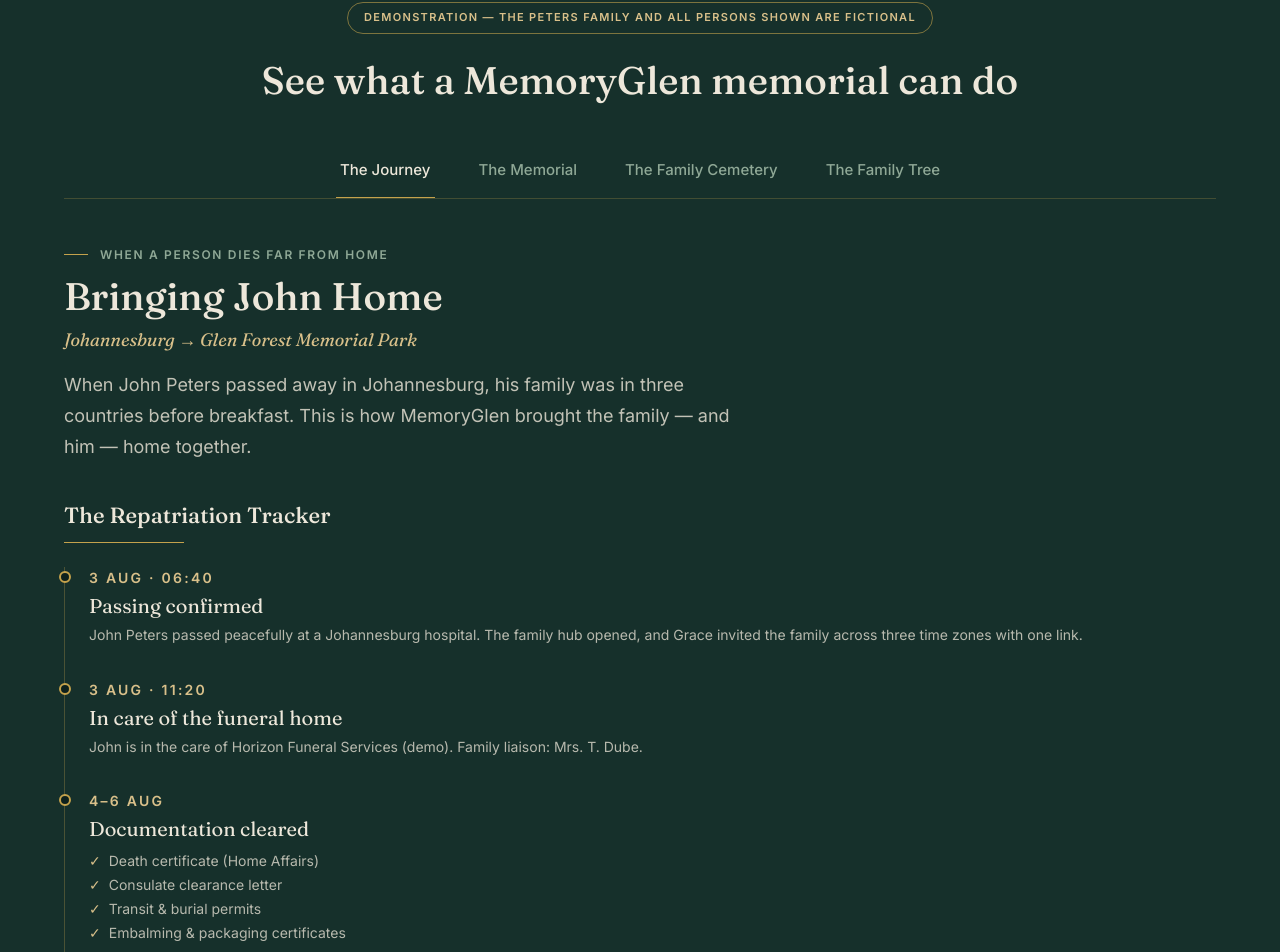
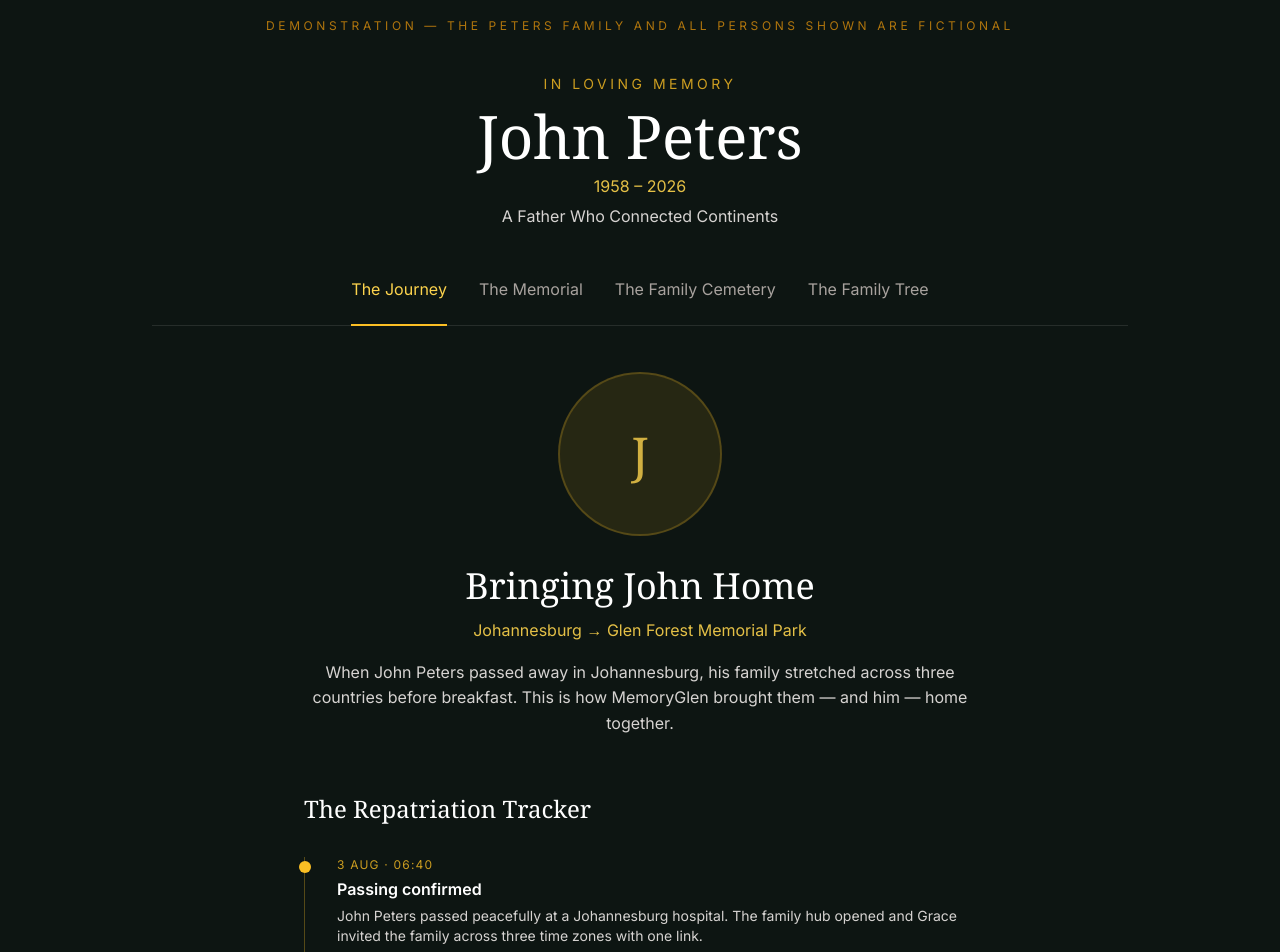
Before and after one commit to Vitalchain76/memoryglenV3, a React (Vite) app: page / in a window 1280 px wide. Shown: the part 1870-2822 px from the top of the page. Built offline with nearby package versions, Linux system fonts and the light colour scheme.

Commit message:
Update JohnDemoTabs.tsx

```diff
--- a/src/pages/home/JohnDemoTabs.tsx
+++ b/src/pages/home/JohnDemoTabs.tsx
@@ -1,286 +1,248 @@
 import { useState } from 'react';
-import { motion, AnimatePresence } from 'framer-motion';
 import { Flame } from 'lucide-react';
+import Reveal from '@/components/Reveal';
 
-type DemoTabId = 'journey' | 'memorial' | 'cemetery' | 'tree';
+/**
+ * JohnDemoTabs — the central demonstration memorial on the home page.
+ * John Peters is a fictional demo figure so visitors from anywhere in the
+ * world can explore MemoryGlen without feeling they are intruding on a
+ * private family memorial. Four tabs: The Journey, The Memorial,
+ * The Family Cemetery, The Family Tree. Each tab shows an image of the
+ * person beneath its headline.
+ */
 
-const TABS: { id: DemoTabId; label: string }[] = [
-  { id: 'journey', label: 'The Journey' },
-  { id: 'memorial', label: 'The Memorial' },
-  { id: 'cemetery', label: 'The Family Cemetery' },
-  { id: 'tree', label: 'The Family Tree' },
+type TabKey = 'journey' | 'memorial' | 'cemetery' | 'tree';
+
+const TABS: { key: TabKey; label: string }[] = [
+  { key: 'journey', label: 'The Journey' },
+  { key: 'memorial', label: 'The Memorial' },
+  { key: 'cemetery', label: 'The Family Cemetery' },
+  { key: 'tree', label: 'The Family Tree' },
 ];
 
-/* ---------- The Journey — Repatriation Tracker ---------- */
-const TRACKER = [
-  {
-    time: '3 AUG · 06:40',
-    title: 'Passing confirmed',
-    body: 'John Peters passed peacefully at a Johannesburg hospital. The family hub opened, and Grace invited the family across three time zones with one link.',
-  },
-  {
-    time: '3 AUG · 11:20',
-    title: 'In care of the funeral home',
-    body: 'John is in the care of Horizon Funeral Services (demo). Family liaison: Mrs. T. Dube.',
-  },
-  {
-    time: '4–6 AUG',
-    title: 'Documentation cleared',
-    checks: [
-      'Death certificate (Home Affairs)',
-      'Consulate clearance letter',
-      'Transit & burial permits',
-      'Embalming & packaging certificates',
-    ],
-  },
-  {
-    time: '7 AUG',
-    title: 'The journey home',
-    body: 'Johannesburg → Glen Forest Memorial Park. He has crossed the border. He is home.',
-  },
-];
-
-function JourneyPanel() {
+/** Dignified portrait slot. Drop a real image into /public and set src to use it. */
+function PersonImage({ src, alt, initial }: { src?: string; alt: string; initial: string }) {
+  if (src) {
     return (
-    <div className="text-left">
-      <p className="eyebrow !text-sage">WHEN A PERSON DIES FAR FROM HOME</p>
-      <h3 className="type-h2 mt-3 text-bone">Bringing John Home</h3>
-      <p className="mt-2 font-display text-lg italic text-brass-soft">
-        Johannesburg → Glen Forest Memorial Park
-      </p>
-      <p className="type-story mt-4 max-w-2xl text-bone/80">
-        When John Peters passed away in Johannesburg, his family was in three countries before
-        breakfast. This is how MemoryGlen brought the family — and him — home together.
-      </p>
-
-      <h4 className="type-h3 mt-10 text-bone">The Repatriation Tracker</h4>
-      <hr className="brass-rule mt-3" />
-      <ol className="mt-6 space-y-8 border-l border-brass/30 pl-6">
-        {TRACKER.map((step) => (
-          <li key={step.time} className="relative">
-            <span
-              aria-hidden
-              className="absolute -left-[1.9rem] top-1 h-3 w-3 rounded-full border-2 border-brass bg-forest-deep"
+      <img
+        src={src}
+        alt={alt}
+        className="mx-auto mb-8 h-40 w-40 rounded-full object-cover ring-2 ring-amber-400/40 shadow-xl"
       />
-            <p className="type-meta font-semibold tracking-[0.16em] text-brass-soft">{step.time}</p>
-            <p className="font-display mt-1 text-xl text-bone">{step.title}</p>
-            {step.body && <p className="mt-1 text-sm leading-relaxed text-bone/75">{step.body}</p>}
-            {step.checks && (
-              <ul className="mt-2 space-y-1">
-                {step.checks.map((c) => (
-                  <li key={c} className="flex items-center gap-2 text-sm text-bone/75">
-                    <span className="text-brass-soft">✓</span> {c}
-                  </li>
-                ))}
-              </ul>
-            )}
-          </li>
-        ))}
-      </ol>
+    );
+  }
+  return (
+    <div className="mx-auto mb-8 flex h-40 w-40 items-center justify-center rounded-full bg-amber-400/10 ring-2 ring-amber-400/30">
+      <span className="font-serif text-5xl text-amber-300/80">{initial}</span>
     </div>
   );
 }
 
-/* ---------- The Memorial ---------- */
-function MemorialPanel() {
-  const [candles, setCandles] = useState(247);
-  const [lit, setLit] = useState(false);
+export default function JohnDemoTabs() {
+  const [tab, setTab] = useState<TabKey>('journey');
+
   return (
-    <div className="flex flex-col items-center text-center">
-      <figure className="relative bg-[#FBF8F1] p-3 shadow-raised">
-        <span aria-hidden className="pointer-events-none absolute inset-1.5 border border-brass" />
-        <img
-          src="/memorial-john-portrait.jpg"
-          alt="Portrait of the fictional John Peters"
-          className="h-[250px] w-[200px] object-cover"
-        />
-      </figure>
-      <p className="eyebrow mt-8 !text-sage">IN LOVING MEMORY</p>
-      <h3 className="type-display mt-3 text-bone">John Peters</h3>
-      <p className="type-meta mt-3 font-medium tracking-[0.2em] text-brass-soft">1958 – 2026</p>
-      <p className="mt-4 font-display text-2xl italic text-bone/90">
-        A Father Who Connected Continents
+    <section className="relative overflow-hidden bg-[#0d1512] py-20 text-stone-100 sm:py-28">
+      <div className="mx-auto max-w-5xl px-6">
+        <Reveal>
+          <p className="text-center text-xs uppercase tracking-[0.3em] text-amber-500/70">
+            Demonstration — the Peters family and all persons shown are fictional
           </p>
-      <p className="mt-6 flex items-center gap-2 text-bone/80">
-        <Flame size={18} aria-hidden className="text-ember" />
-        {candles} candles lit — from London, Toronto, Harare, Joburg
+        </Reveal>
+
+        {/* Central figure header */}
+        <Reveal>
+          <div className="mt-10 text-center">
+            <p className="text-sm uppercase tracking-[0.25em] text-amber-400/80">
+              In Loving Memory
+            </p>
+            <h2 className="mt-3 font-serif text-5xl text-white sm:text-6xl">John Peters</h2>
+            <p className="mt-2 text-amber-300/90">1958 &ndash; 2026</p>
+            <p className="mt-1 text-stone-300">A Father Who Connected Continents</p>
+          </div>
+        </Reveal>
+
+        {/* Tab bar */}
+        <nav
+          aria-label="Demo memorial sections"
+          className="mt-12 flex flex-wrap justify-center gap-x-8 gap-y-3 border-b border-white/10 pb-4"
+        >
+          {TABS.map((t) => (
+            <button
+              key={t.key}
+              type="button"
+              role="tab"
+              aria-selected={tab === t.key}
+              onClick={() => setTab(t.key)}
+              className={
+                'relative pb-2 text-sm transition-colors sm:text-base ' +
+                (tab === t.key
+                  ? 'text-amber-300'
+                  : 'text-stone-400 hover:text-stone-200')
+              }
+            >
+              {t.label}
+              {tab === t.key && (
+                <span className="absolute -bottom-[17px] left-0 right-0 h-0.5 bg-amber-400" />
+              )}
+            </button>
+          ))}
+        </nav>
+
+        {/* Panels */}
+        <div className="mt-12">
+          {tab === 'journey' && (
+            <Reveal key="journey">
+              <div className="text-center">
+                <PersonImage alt="Portrait of John Peters" initial="J" />
+                <h3 className="font-serif text-3xl text-white sm:text-4xl">Bringing John Home</h3>
+                <p className="mt-3 text-amber-300/90">
+                  Johannesburg &rarr; Glen Forest Memorial Park
+                </p>
+                <p className="mx-auto mt-4 max-w-2xl text-stone-300">
+                  When John Peters passed away in Johannesburg, his family stretched across three
+                  countries before breakfast. This is how MemoryGlen brought them &mdash; and him &mdash;
+                  home together.
+                </p>
+              </div>
+
+              <div className="mx-auto mt-14 max-w-2xl text-left">
+                <h4 className="font-serif text-2xl text-white">The Repatriation Tracker</h4>
+                <ol className="mt-8 space-y-8 border-l border-amber-400/30 pl-8">
+                  <li className="relative">
+                    <span className="absolute -left-[38px] top-1 h-3 w-3 rounded-full bg-amber-400" />
+                    <p className="text-xs uppercase tracking-widest text-amber-400/80">3 Aug &middot; 06:40</p>
+                    <p className="mt-1 font-semibold text-white">Passing confirmed</p>
+                    <p className="mt-1 text-sm text-stone-300">
+                      John Peters passed peacefully at a Johannesburg hospital. The family hub opened
+                      and Grace invited the family across three time zones with one link.
+                    </p>
+                  </li>
+                  <li className="relative">
+                    <span className="absolute -left-[38px] top-1 h-3 w-3 rounded-full bg-amber-400" />
+                    <p className="text-xs uppercase tracking-widest text-amber-400/80">3 Aug &middot; 11:20</p>
+                    <p className="mt-1 font-semibold text-white">In care of the funeral home</p>
+                    <p className="mt-1 text-sm text-stone-300">
+                      John is in the care of Horizon Funeral Services (demo). Family liaison: Mrs. T. Dube.
+                    </p>
+                  </li>
+                  <li className="relative">
+                    <span className="absolute -left-[38px] top-1 h-3 w-3 rounded-full bg-amber-400" />
+                    <p className="text-xs uppercase tracking-widest text-amber-400/80">4&ndash;6 Aug</p>
+                    <p className="mt-1 font-semibold text-white">Documentation cleared</p>
+                    <ul className="mt-2 space-y-1 text-sm text-stone-300">
+                      <li>&#10003; Death certificate (Home Affairs)</li>
+                      <li>&#10003; Consulate clearance letter</li>
+                      <li>&#10003; Transit &amp; burial permits</li>
+                      <li>&#10003; Embalming &amp; packaging certificates</li>
+                    </ul>
+                  </li>
+                </ol>
+              </div>
+            </Reveal>
+          )}
+
+          {tab === 'memorial' && (
+            <Reveal key="memorial">
+              <div className="text-center">
+                <PersonImage alt="Portrait of John Peters" initial="J" />
+                <p className="text-sm uppercase tracking-[0.25em] text-amber-400/80">In Loving Memory</p>
+                <h3 className="mt-3 font-serif text-4xl text-white sm:text-5xl">John Peters</h3>
+                <p className="mt-2 text-amber-300/90">1958 &ndash; 2026</p>
+                <p className="mt-2 text-stone-300">A Father Who Connected Continents</p>
+                <p className="mt-8 flex items-center justify-center gap-2 text-stone-200">
+                  <Flame className="h-5 w-5 text-amber-400" />
+                  247 candles lit &mdash; from London, Toronto, Harare, Joburg
                 </p>
                 <button
                   type="button"
-        onClick={() => {
-          if (!lit) {
-            setCandles((c) => c + 1);
-            setLit(true);
-          }
-        }}
-        className="btn btn-evergreen mt-6"
+                  className="mt-6 rounded-md bg-amber-400 px-6 py-3 font-medium text-stone-900 transition hover:bg-amber-300"
                 >
-        <Flame size={16} aria-hidden /> {lit ? 'Candle lit' : 'Light a candle'}
+                  Light a candle
                 </button>
               </div>
-  );
-}
+            </Reveal>
+          )}
 
-/* ---------- The Family Cemetery ---------- */
-const GRAVES = [
-  { name: 'John Peters', years: '1958 – 2026', line: 'Glen Forest Memorial Park' },
-  { name: 'Samuel Peters', years: '1931 – 2001', line: 'He taught John the worth of work' },
-  { name: 'Ruth Peters', years: '1935 – 2011', line: 'Her kitchen fed a whole street' },
-  { name: 'James Peters', years: '1961 – 2019', line: 'The laughing brother' },
-];
-
-function CemeteryPanel() {
-  return (
+          {tab === 'cemetery' && (
+            <Reveal key="cemetery">
               <div className="text-center">
-      <div className="mx-auto flex h-14 w-14 items-center justify-center rounded-full border border-brass text-brass-soft">
-        <span className="font-display text-2xl">P</span>
-      </div>
-      <h3 className="type-h2 mt-5 text-bone">The Peters Family Glen</h3>
-      <p className="mt-2 font-display text-lg italic text-bone/90">&ldquo;We carry each other.&rdquo;</p>
-      <p className="type-meta mt-2 text-sage">
-        Custodian: Grace Peters · Designated successor: David Peters
+                <PersonImage alt="The Peters family" initial="P" />
+                <h3 className="font-serif text-4xl text-white">The Peters Family Glen</h3>
+                <p className="mt-3 italic text-stone-300">&ldquo;We carry each other.&rdquo;</p>
+                <p className="mt-2 text-sm text-stone-400">
+                  Custodian: Grace Peters &middot; Designated successor: David Peters
                 </p>
-      <p className="type-story mx-auto mt-6 max-w-2xl text-bone/80">
-        Every family deserves one place where its story rests together. The Peters Family Glen holds
-        four generations — each resting place linked, each memory kept, cared for by the family itself.
-      </p>
-      <ul className="mt-10 grid gap-5 sm:grid-cols-2 lg:grid-cols-4">
-        {GRAVES.map((g) => (
-          <li
-            key={g.name}
-            className="flex flex-col items-center rounded-sm border border-brass/25 bg-forest-deep/60 p-6"
-          >
-            <div className="flex h-20 w-16 items-end justify-center rounded-t-[2rem] bg-bone/90 pb-2 text-2xl text-forest-deep">
-              †
-            </div>
-            <p className="font-display mt-4 text-lg text-bone">{g.name}</p>
-            <p className="type-meta mt-1 text-brass-soft">{g.years}</p>
-            <p className="mt-2 text-xs italic leading-relaxed text-bone/70">{g.line}</p>
-          </li>
-        ))}
-      </ul>
-    </div>
-  );
-}
-
-/* ---------- The Family Tree ---------- */
-function TreeNode({ label, sub, primary }: { label: string; sub?: string; primary?: boolean }) {
-  return (
-    <div
-      className={
-        primary
-          ? 'rounded-full border border-brass bg-forest-deep px-6 py-3 text-center shadow-raised'
-          : 'rounded-full border border-bone/25 bg-forest/60 px-5 py-2.5 text-center'
-      }
-    >
-      <p className={primary ? 'font-display text-lg text-bone' : 'text-sm font-medium text-bone/90'}>
-        {label}
-      </p>
-      {sub && <p className="type-meta mt-0.5 text-brass-soft">{sub}</p>}
-    </div>
-  );
-}
-
-function TreePanel() {
-  return (
-    <div className="text-left">
-      <h3 className="type-h2 text-bone">The Family Tree</h3>
-      <hr className="brass-rule mt-3" />
-      <div className="mt-6 rounded-sm border border-bone/15 bg-bone/5 px-5 py-3">
-        <p className="text-sm text-bone/85">
-          87 family members across 5 generations · 12 connections suggested by MemoryGlen, confirmed
-          by family.
+                <p className="mx-auto mt-6 max-w-2xl text-stone-300">
+                  Every family deserves one place where its story rests together. The Peters Family Glen
+                  spans four generations &mdash; each resting place linked, each memory kept, cared for by
+                  the family itself.
                 </p>
               </div>
-      <p className="type-story mt-6 max-w-2xl text-bone/80">
-        One person can belong to every family that loves them. Sarah Miller (née Peters) appears here
-        in the Peters Family Glen — and in her husband&rsquo;s Miller Family Glen. Solid lines: this
-        glen. Dotted lines: family beyond it. Nobody is left out of the story.
+
+              <div className="mt-12 grid gap-6 sm:grid-cols-2 lg:grid-cols-4">
+                {[
+                  { name: 'John Peters', years: '1958 – 2026', note: 'Glen Forest Memorial Park' },
+                  { name: 'Samuel Peters', years: '1931 – 2001', note: 'He taught John the worth of work' },
+                  { name: 'Ruth Peters', years: '1935 – 2011', note: 'Her kitchen fed a whole street' },
+                  { name: 'James Peters', years: '1961 – 2019', note: 'The laughing brother' },
+                ].map((p) => (
+                  <div
+                    key={p.name}
+                    className="rounded-lg border border-white/10 bg-white/[0.03] p-6 text-center"
+                  >
+                    <div className="mx-auto mb-4 flex h-16 w-14 items-end justify-center rounded-t-full bg-white/10">
+                      <span className="mb-3 text-2xl text-amber-300/70">&#10013;</span>
+                    </div>
+                    <p className="font-serif text-lg text-white">{p.name}</p>
+                    <p className="mt-1 text-sm text-amber-300/80">{p.years}</p>
+                    <p className="mt-2 text-xs text-stone-400">{p.note}</p>
+                  </div>
+                ))}
+              </div>
+            </Reveal>
+          )}
+
+          {tab === 'tree' && (
+            <Reveal key="tree">
+              <div className="text-center">
+                <PersonImage alt="Portrait of John Peters" initial="J" />
+                <h3 className="font-serif text-4xl text-white">The Family Tree</h3>
+                <div className="mx-auto mt-6 max-w-2xl rounded-lg bg-white/[0.04] px-6 py-4 text-sm text-stone-200">
+                  87 family members across 5 generations &middot; 12 connections suggested by MemoryGlen,
+                  confirmed by family
+                </div>
+                <p className="mx-auto mt-6 max-w-2xl text-stone-300">
+                  One person can belong to every family that loves them. Sarah Miller (n&eacute;e Peters)
+                  appears here in the Peters Family Glen &mdash; and in her husband&rsquo;s Miller Family Glen.
+                  Solid lines: this glen. Dotted lines: family beyond it. Nobody is left out of the story.
                 </p>
-      <p className="type-meta mt-3 text-sage">
-        Each name below will open its own active memorial profile.
-      </p>
+              </div>
 
-      <div className="mt-10 flex flex-col items-center gap-6">
-        <div className="flex flex-wrap justify-center gap-6">
-          <TreeNode label="Samuel · Ruth" />
-          <TreeNode label="James Peters" />
+              <div className="mt-12 flex flex-col items-center gap-6">
+                <div className="flex flex-wrap justify-center gap-4">
+                  <span className="rounded-full border border-white/20 px-5 py-2 text-sm text-stone-200">Samuel &middot; Ruth</span>
+                  <span className="rounded-full border border-white/20 px-5 py-2 text-sm text-stone-200">James Peters</span>
                 </div>
-        <TreeNode label="John Peters" sub="1958–2026 · with Grace" primary />
-        <div className="flex flex-wrap justify-center gap-6">
-          <TreeNode label="David — Harare" />
-          <TreeNode label="Michael — JHB" />
-          <TreeNode label="Sarah — London" sub="in 2 family glens" />
+                <div className="rounded-2xl bg-amber-400/10 px-8 py-4 text-center ring-1 ring-amber-400/40">
+                  <p className="font-serif text-lg text-white">John Peters</p>
+                  <p className="text-xs text-amber-300/80">1958&ndash;2026 &middot; with Grace</p>
+                </div>
+                <div className="flex flex-wrap justify-center gap-4">
+                  <span className="rounded-full border border-white/20 px-5 py-2 text-sm text-stone-200">David &mdash; Harare</span>
+                  <span className="rounded-full border border-white/20 px-5 py-2 text-sm text-stone-200">Michael &mdash; JHB</span>
+                  <span className="rounded-full border border-white/20 px-5 py-2 text-center text-sm text-stone-200">
+                    Sarah &mdash; London<br />
+                    <span className="text-xs text-stone-400">in 2 family glens</span>
+                  </span>
+                  <span className="rounded-full border border-dashed border-white/20 px-5 py-2 text-center text-sm text-stone-400">
+                    Miller Family<br />
+                    <span className="text-xs">her husband&rsquo;s glen</span>
+                  </span>
                 </div>
               </div>
-    </div>
-  );
-}
-
-/* ---------- Shell ---------- */
-export default function JohnDemoTabs() {
-  const [tab, setTab] = useState<DemoTabId>('journey');
-  return (
-    <section className="section-pad bg-forest" aria-labelledby="john-demo-heading">
-      <div className="container-content">
-        <div className="text-center">
-          <p className="inline-flex items-center gap-2 rounded-full border border-brass/60 px-4 py-1.5 text-[11px] font-semibold uppercase tracking-[0.12em] text-brass-soft">
-            Demonstration — the Peters family and all persons shown are fictional
-          </p>
-          <h2 id="john-demo-heading" className="type-h2 mt-6 text-bone">
-            See what a MemoryGlen memorial can do
-          </h2>
-        </div>
-
-        <div className="mt-10 border-b border-brass/25">
-          <nav
-            aria-label="Demo memorial sections"
-            className="flex justify-center gap-2 overflow-x-auto [-ms-overflow-style:none] [scrollbar-width:none] [&::-webkit-scrollbar]:hidden"
-          >
-            {TABS.map((t) => {
-              const active = t.id === tab;
-              return (
-                <button
-                  key={t.id}
-                  type="button"
-                  role="tab"
-                  aria-selected={active}
-                  onClick={() => setTab(t.id)}
-                  className={
-                    'relative flex-none px-5 py-4 text-[0.9375rem] font-medium transition-colors duration-200 ' +
-                    (active ? 'text-bone' : 'text-sage hover:text-bone')
-                  }
-                >
-                  {t.label}
-                  {active && (
-                    <motion.span
-                      layoutId="demo-tab-underline"
-                      transition={{ duration: 0.25, ease: 'easeOut' }}
-                      className="absolute inset-x-4 -bottom-px h-0.5 bg-brass"
-                      aria-hidden
-                    />
+            </Reveal>
           )}
-                </button>
-              );
-            })}
-          </nav>
-        </div>
-
-        <div className="mt-12 min-h-[420px]">
-          <AnimatePresence mode="wait">
-            <motion.div
-              key={tab}
-              initial={{ opacity: 0, y: 8 }}
-              animate={{ opacity: 1, y: 0 }}
-              exit={{ opacity: 0 }}
-              transition={{ duration: 0.25, ease: 'easeOut' }}
-            >
-              {tab === 'journey' && <JourneyPanel />}
-              {tab === 'memorial' && <MemorialPanel />}
-              {tab === 'cemetery' && <CemeteryPanel />}
-              {tab === 'tree' && <TreePanel />}
-            </motion.div>
-          </AnimatePresence>
         </div>
       </div>
     </section>
```
Lines whose indentation alone changed are shown as unchanged.
